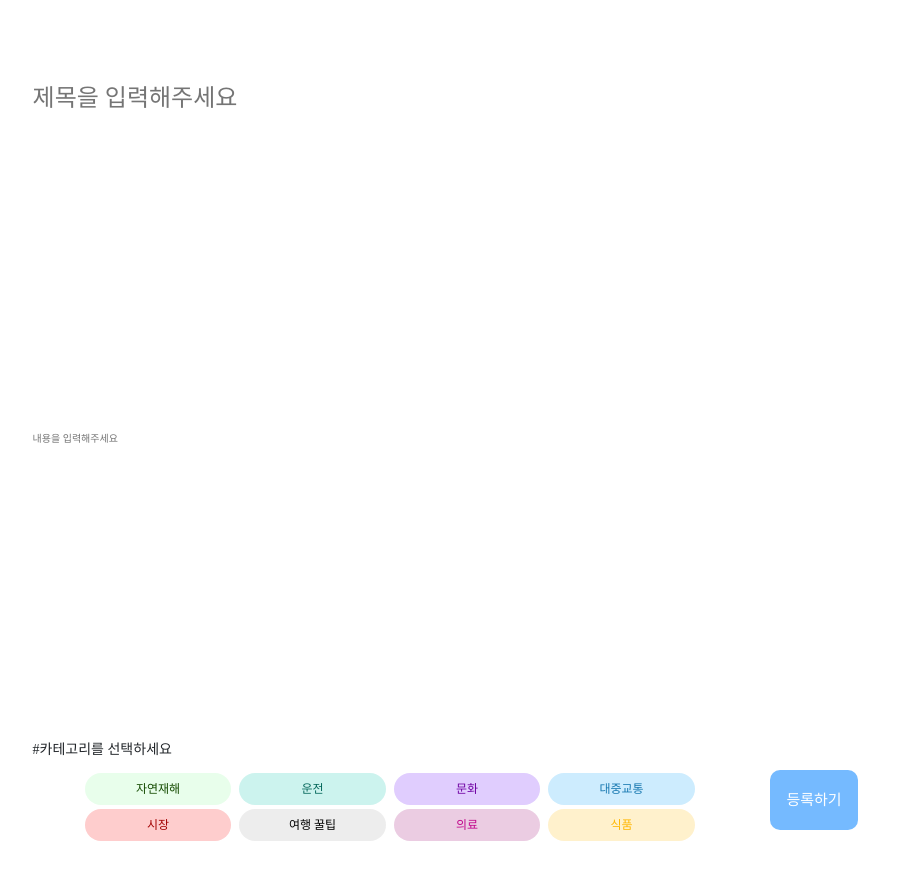
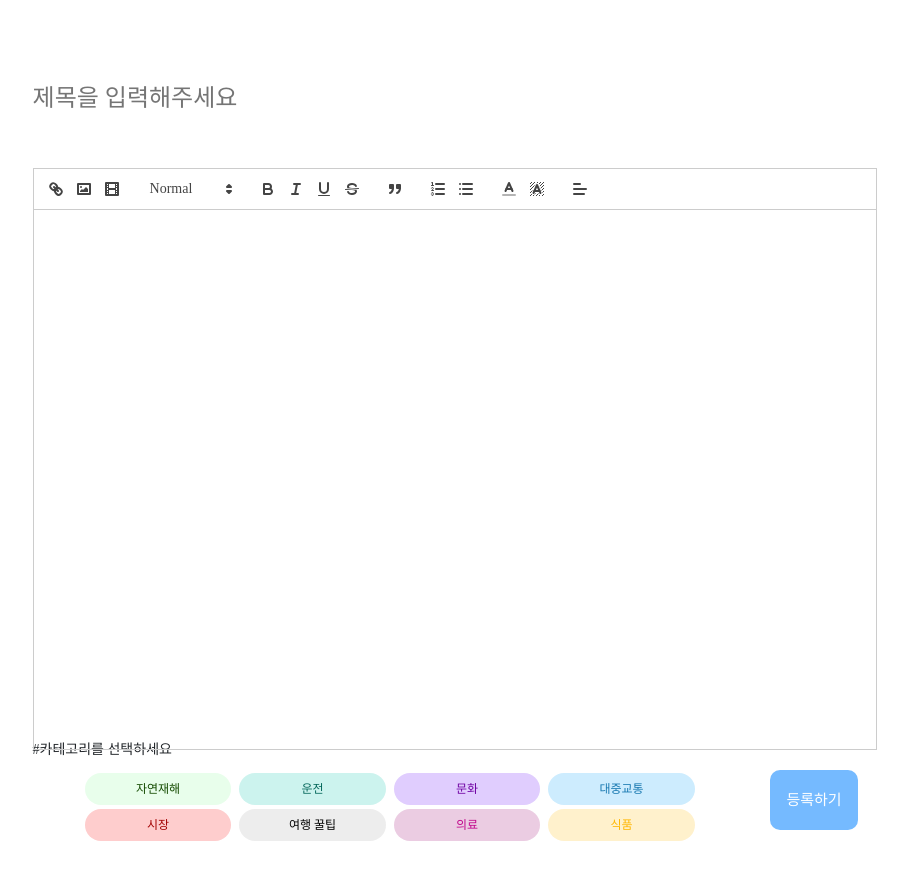
Before and after one commit to KNUhappyhappy/final_Front, a React (Create React App) app: page /CommunityWritingPage in a window 1280 px wide. Shown: the part 760-1640 px from the top of the page, without its empty margins (185-1093 px from the left). Built offline with nearby package versions, Linux system fonts and the light colour scheme; no server answers; a web font is replaced by a local one.

Commit message:
FIX CommunityWritingPage Quill Editor 추가

```diff
--- a/package.json
+++ b/package.json
@@ -21,6 +21,8 @@
     "react-dom": "^18.2.0",
     "react-google-login": "^5.2.2",
     "react-icons": "^4.10.1",
+    "react-items-carousel": "^2.8.0",
+    "react-quill": "^2.0.0",
     "react-redux": "^8.1.2",
     "react-router-dom": "^6.15.0",
     "react-scripts": "5.0.1",
--- a/src/Screen/CommunityWritingPage.js
+++ b/src/Screen/CommunityWritingPage.js
@@ -1,16 +1,93 @@
 // import "bootstrap/dist/css/bootstrap.min.css";
 
 import "../css/CommunityWritingPage.css";
-import React, { useState } from "react";
+import React, {
+  useState,
+  useEffect,
+  useRef,
+  placeholder,
+  getEditor,
+  uploadImage,
+  rest,
+  value,
+} from "react";
+import ReactQuill from "react-quill";
+import "react-quill/dist/quill.snow.css";
+import { Quill } from "react-quill";
 
 // import { FileUploader } from "react-drag-drop-files";
 //npm install react-drag-drop-files //파일 업로드가 가능하도록하는 라이브러리
 
 function CommunityWritingPage() {
   const [isBlurred, setIsBlurred] = useState(false);
+  const quillRef = useRef(null); // quillRef 생성
 
   const handleRegisterButtonClick = () => {
     setIsBlurred(true); // 버튼 클릭 시 블런 효과 활성화
+  };
+
+  // 사용하고 싶은 옵션, 나열 되었으면 하는 순서대로 나열
+  const toolbarOptions = [
+    ["link", "image", "video"],
+    [{ header: [1, 2, 3, false] }],
+    ["bold", "italic", "underline", "strike"],
+    ["blockquote"],
+    [{ list: "ordered" }, { list: "bullet" }],
+    [{ color: [] }, { background: [] }],
+    [{ align: [] }],
+  ];
+
+  const modules = {
+    toolbar: {
+      container: toolbarOptions,
+    },
+  };
+
+  const handleImage = () => {
+    const input = document.createElement("input");
+    input.setAttribute("type", "file");
+    input.setAttribute("accept", "image/*");
+    input.click();
+    input.onchange = async () => {
+      const file = input.files[0];
+
+      // 현재 커서 위치 저장
+      const range = getEditor().getSelection(true);
+
+      // 서버에 올려질때까지 표시할 로딩 placeholder 삽입
+      getEditor().insertEmbed(range.index, "image", `/images/loading.gif`);
+
+      try {
+        // 필자는 파이어 스토어에 저장하기 때문에 이런식으로 유틸함수를 따로 만들어줬다
+        // 이런식으로 서버에 업로드 한뒤 이미지 태그에 삽입할 url을 반환받도록 구현하면 된다
+        const filePath = `contents/temp/${Date.now()}`;
+        const url = await uploadImage(file, filePath);
+
+        // 정상적으로 업로드 됐다면 로딩 placeholder 삭제
+        getEditor().deleteText(range.index, 1);
+        // 받아온 url을 이미지 태그에 삽입
+        getEditor().insertEmbed(range.index, "image", url);
+
+        // 사용자 편의를 위해 커서 이미지 오른쪽으로 이동
+        getEditor().setSelection(range.index + 1);
+      } catch (e) {
+        getEditor().deleteText(range.index, 1);
+      }
+    };
+  };
+
+  const Editor = ({ placeholder, value, ...rest }) => {
+    return (
+      // 테마 (bubble, snow, custom) https://quilljs.com/docs/themes/
+      <ReactQuill
+        {...rest}
+        placeholder={placeholder}
+        value={value || ""}
+        theme="snow"
+        modules={modules}
+        formats={formats}
+      ></ReactQuill>
+    );
   };
 
   return (
@@ -38,9 +115,8 @@ function CommunityWritingPage() {
               <div className="CommunityWritingBoxTitle">
                 <input placeholder="제목을 입력해주세요"></input>
               </div>
-              <div className="CommunityWritingBoxContents">
-                <input placeholder="내용을 입력해주세요"></input>
-              </div>
+              <Editor className="CommunityWritingBoxContents" />
+
               <div className="CommunityWritingBoxCategory">
                 <div className="CommunityWritingBoxCategorySelect">
                   <span>#카테고리를 선택하세요</span>
@@ -90,3 +166,25 @@ function CommunityCategoryBoxes() {
 }
 
 export default CommunityWritingPage;
+
+// 옵션에 상응하는 포맷, 추가해주지 않으면 text editor에 적용된 스타일을 볼수 없음
+export const formats = [
+  "header",
+  "font",
+  "size",
+  "bold",
+  "italic",
+  "underline",
+  "strike",
+  "align",
+  "blockquote",
+  "list",
+  "bullet",
+  "indent",
+  "background",
+  "color",
+  "link",
+  "image",
+  "video",
+  "width",
+];
--- a/src/Screen/MainPage.js
+++ b/src/Screen/MainPage.js
@@ -5,6 +5,7 @@ import "../css/MainPage.css";
 import MainSearch from "../components/MainSearch";
 import MainIntro from "../components/MainIntro";
 import MainCountry from "../components/MainCountry";
+import MainReview from "../components/MainReview";
 
 function MainPage() {
   return (
@@ -13,6 +14,7 @@ function MainPage() {
         <div className="MainPageInner">
           <MainSearch />
           <MainIntro />
+          <MainReview />
           <MainCountry />
         </div>
       </div>
--- /dev/null
+++ b/src/components/MainReview.js
@@ -0,0 +1,49 @@
+import "../css/MainPage.css";
+import React, { useState, useEffect } from "react";
+import ItemsCarousel from "react-items-carousel"; // ItemsCarousel 라이브러리를 임포트해야 합니다.
+
+function MainReview() {
+  return (
+    <>
+      <div className="MainReview">
+        <div className="MainReviewInner">
+          <div className="MainReviewIntro">
+            <h2>여행을 안전하게, 여행자들의 리뷰!</h2>
+            <h5>
+              이미 여행을 다녀온 회원들의 리뷰와 조언을 통해 앞으로 방문할
+              여행지를 미리 대비하세요!
+            </h5>
+            <Carousel />
+          </div>
+        </div>
+      </div>
+    </>
+  );
+}
+
+function Carousel() {
+  const [activeItemIndex, setActiveItemIndex] = useState(0);
+  const chevronWidth = 40;
+
+  return (
+    <div style={{ padding: `0 ${chevronWidth}px` }}>
+      <ItemsCarousel
+        requestToChangeActive={setActiveItemIndex}
+        activeItemIndex={activeItemIndex}
+        numberOfCards={2}
+        gutter={20}
+        leftChevron={<button>{"<"}</button>}
+        rightChevron={<button>{">"}</button>}
+        outsideChevron
+        chevronWidth={chevronWidth}
+      >
+        <div style={{ height: 200, background: "#EEE" }}>First card</div>
+        <div style={{ height: 200, background: "#EEE" }}>Second card</div>
+        <div style={{ height: 200, background: "#EEE" }}>Third card</div>
+        <div style={{ height: 200, background: "#EEE" }}>Fourth card</div>
+      </ItemsCarousel>
+    </div>
+  );
+}
+
+export default MainReview;
--- a/src/css/MainPage.css
+++ b/src/css/MainPage.css
@@ -1,7 +1,9 @@
+@import "common.css";
+
 .MainPage {
   width: 100%;
-  height: 231rem;
-  display: inline-flex;
+  height: 296rem;
+  /* display: inline-flex; */
   padding-left: 0;
   flex-direction: column;
   justify-content: flex-end;
@@ -323,6 +325,25 @@
 
 /* MainIntro */
 
+.MainReview {
+  width: 100%;
+  height: 65rem;
+}
+
+.MainReviewInner {
+  padding: 8rem 0;
+  margin: 0 auto;
+  width: 65%;
+  height: 100%;
+  box-sizing: border-box;
+}
+
+.MainReviewIntro {
+  margin-bottom: 6rem;
+}
+
+/* MainReview */
+
 .MainCountry {
   width: 100%;
   height: 65rem;
--- a/src/css/common.css
+++ b/src/css/common.css
@@ -160,6 +160,4 @@ a {
 
 /* reset */
 
-
-
 /* font-family */
```
Also changed, not shown: src/components/QuillEditor.js (added, +47 -0 lines), 2 other files (tests, documents, lock files or other folders).
